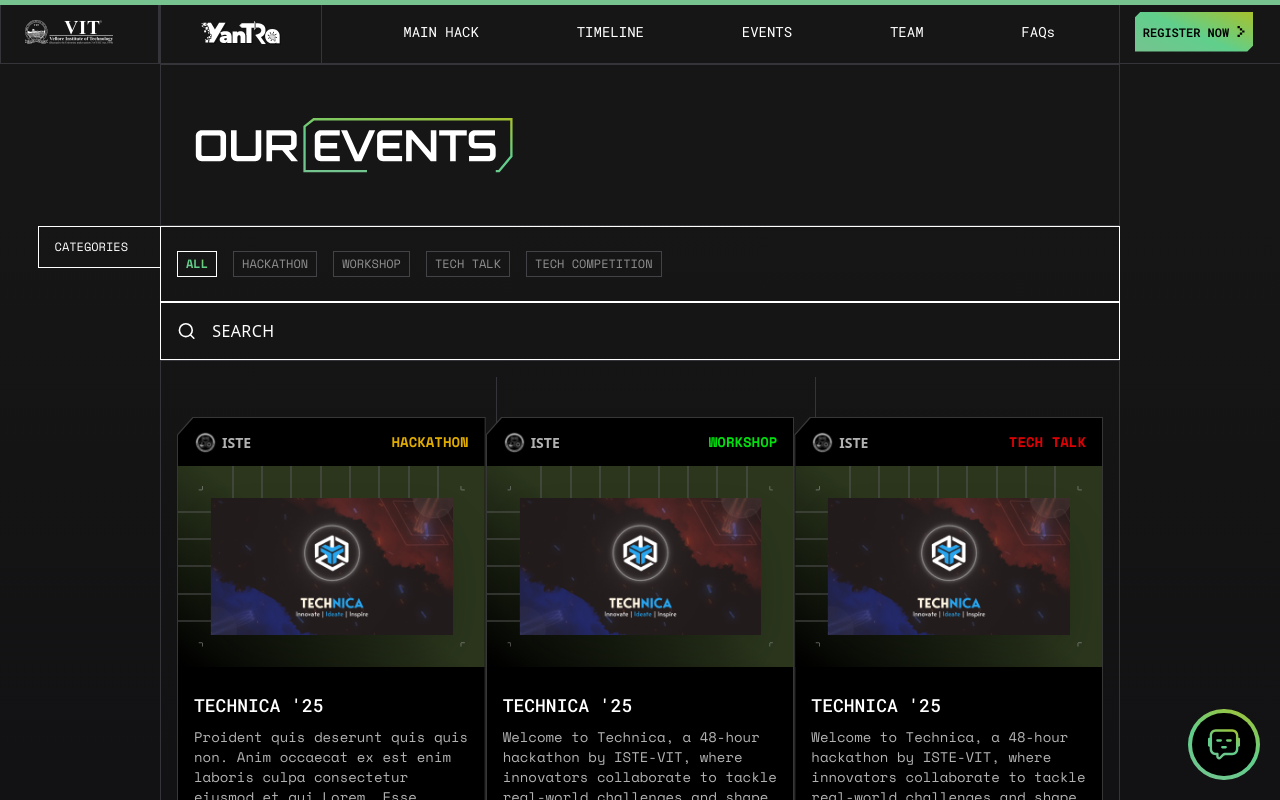
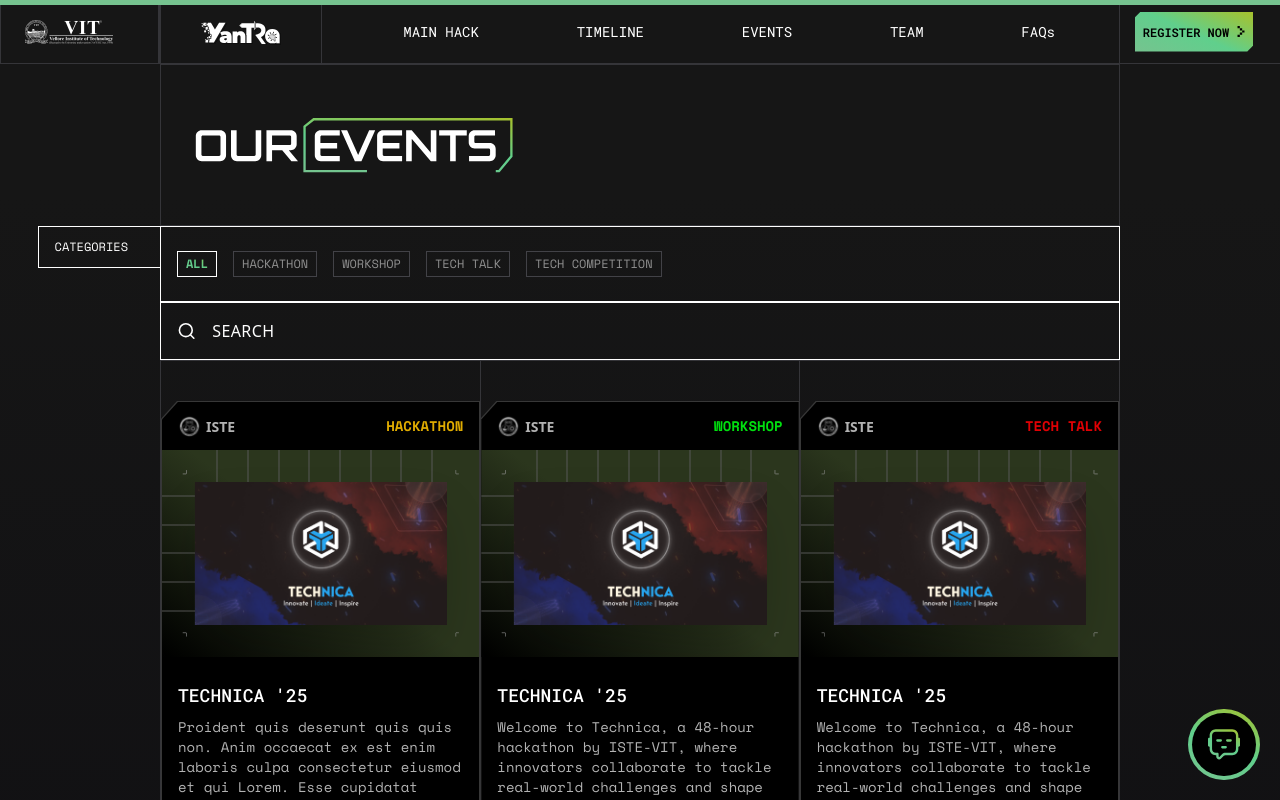
Before and after one commit to Keshav-Aneja/yantra-2025, a Next.js app: page /events in a window 1280 px wide. Shown: the top 800 px of the page. Built offline with nearby package versions, Linux system fonts and the light colour scheme.

Commit message:
fix: card-alignment

```diff
--- a/src/app/events/page.tsx
+++ b/src/app/events/page.tsx
@@ -67,7 +67,7 @@
       </div>
       <div
         className={
-          "w-wrapper-sm md:w-wrapper p-4  border border-border relative"
+          "w-wrapper-sm md:w-wrapper border border-border relative"
         }
       >
         <div className={"flex justify-between h-full w-full absolute"}>
--- a/src/app/page.tsx
+++ b/src/app/page.tsx
@@ -14,12 +14,14 @@
 import { sponsors } from "@/constants/sponsors";
 import PrizePool from "@/sections/PrizePool";
 import Team from "@/sections/Team";
+import ScrollProgress from "@/components/ui/scroll-progress";
 
 export default function Home() {
 
   return (
       <div className="min-h-screen w-full overflow-x-hidden bg-black">
           <Navbar/>
+          <ScrollProgress>
               <Hero/>
               <PrizePool/>
               <AboutSection/>
@@ -35,6 +37,7 @@
                   </div>
               </div>
               <Team/>
+          </ScrollProgress>
           <Footer/>
       </div>
   );
```
Lines whose indentation alone changed are shown as unchanged.
